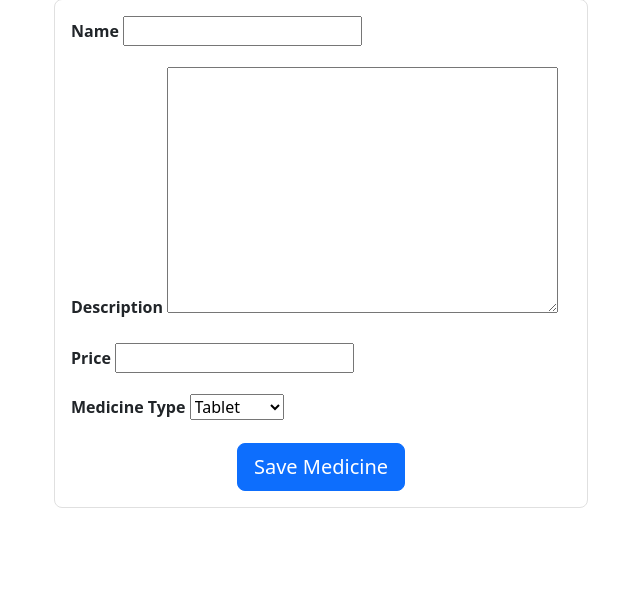
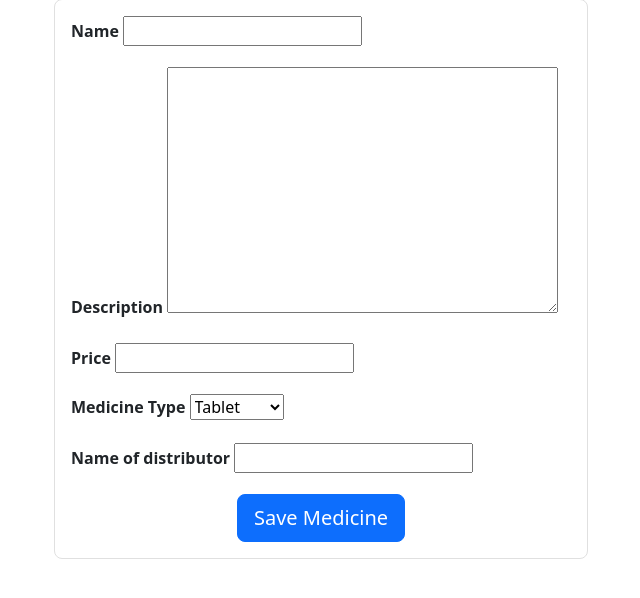
Before and after one commit to Pristine-Mind/lab-management-system, a Django app: page /medicine/add-medicine/ in a window 1280 px wide. Shown: the part 167-765 px from the top of the page, without its empty margins (319-959 px from the left). Run offline with Django 4.2, Linux system fonts and the light colour scheme.

Commit message:
Add distributor_name in medicine model

```diff
--- a/medicine/forms.py
+++ b/medicine/forms.py
@@ -5,7 +5,7 @@ from .models import Medicine, Batch, Bill
 class MedicineForm(forms.ModelForm):
     class Meta:
         model = Medicine
-        fields = ["name", "description", "price", "medicine_type"]
+        fields = ["name", "description", "price", "medicine_type", "distributor_name"]
 
 
 class BatchForm(forms.ModelForm):
--- a/medicine/models.py
+++ b/medicine/models.py
@@ -17,6 +17,10 @@ class Medicine(models.Model):
         max_length=100,
         choices=MedicineType.choices,
         default=MedicineType.TABLET
+    )
+    distributor_name = models.CharField(
+        verbose_name="Name of distributor",
+        max_length=255
     )
 
     def __str__(self):
--- a/medicine/templates/medicine/medicine_list.html
+++ b/medicine/templates/medicine/medicine_list.html
@@ -15,13 +15,14 @@
         </form>
 
         {% if page_obj %}
-        <table class="table table-hover">
+        <table class="table table-bordered table-hover">
             <thead>
                 <tr>
                     <th>Name</th>
                     <th>Description</th>
                     <th>Price</th>
                     <th>Type</th>
+                    <th>Distributor Name</th>
                 </tr>
             </thead>
             <tbody>
@@ -31,6 +32,7 @@
                     <td>{{ medicine.description }}</td>
                     <td>{{ medicine.price }}</td>
                     <td>{{ medicine.medicine_type }}</td>
+                    <td>{{ medicine.distributor_name }}</td>
                 </tr>
                 {% endfor %}
             </tbody>
```
Also changed, not shown: medicine/migrations/0005_medicine_distributor_name.py (added).
